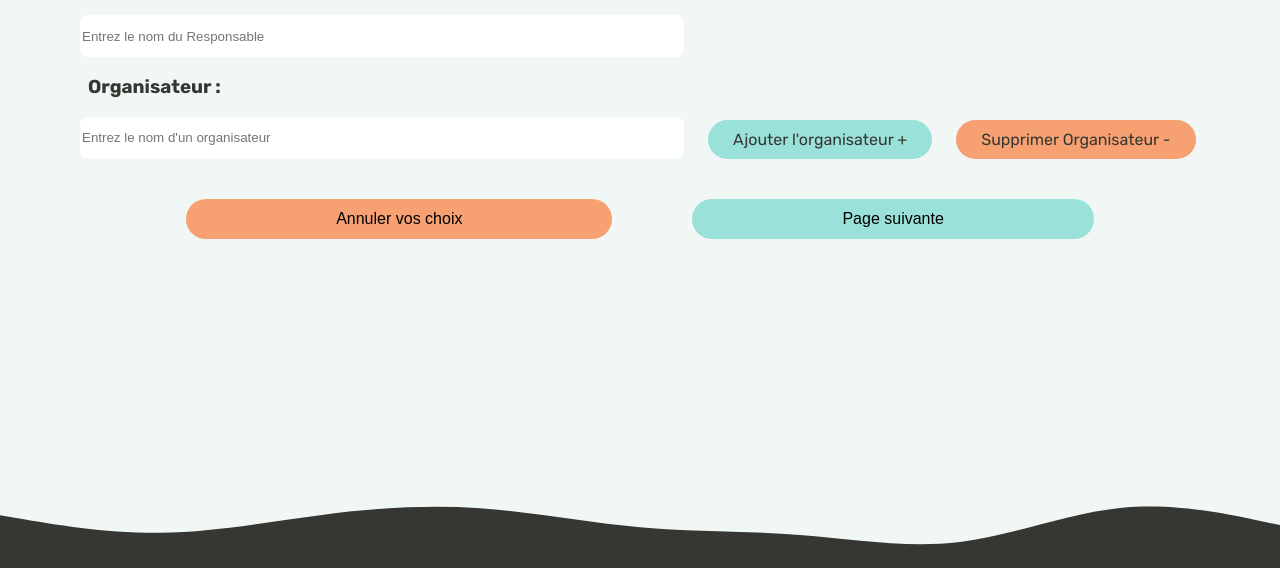
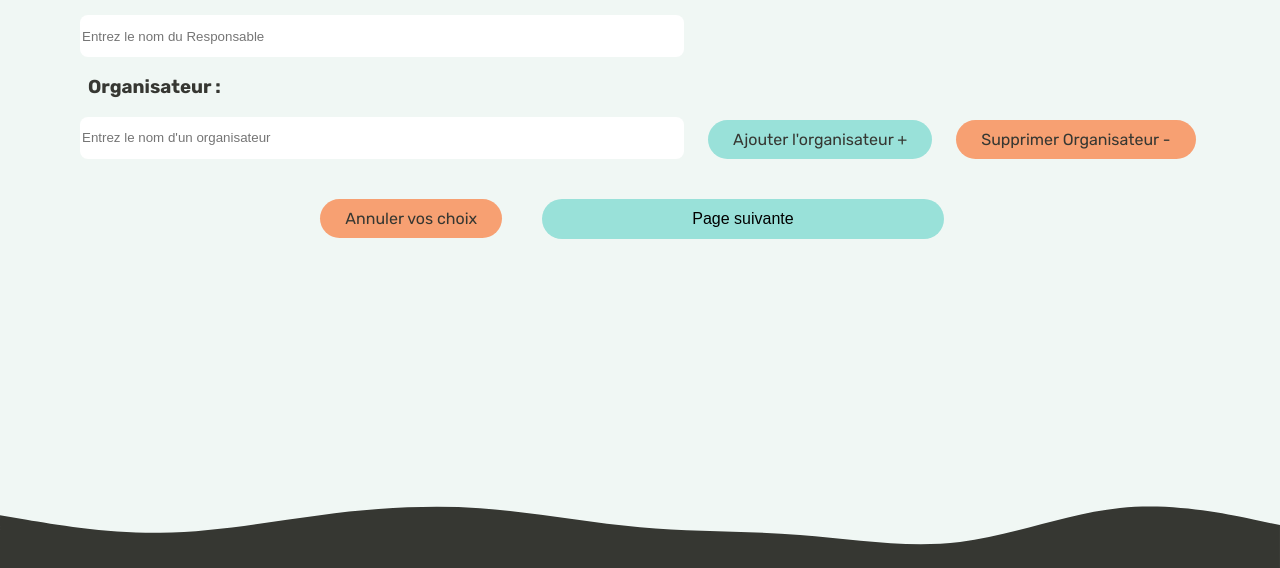
Before and after one commit to GroupeSAETPA1/Festiplan, a PHP site: page /views/creation/createFestival2.php in a window 1280 px wide. Shown: the part 159-727 px from the top of the page. Run offline with PHP 8.4, Linux system fonts and the light colour scheme; style sheets or scripts are compiled from the project's sources.

Commit message:
continue de modif les bouton

```diff
--- a/FestiplanWeb/static/style/css/createFestiplan/button.css
+++ b/FestiplanWeb/static/style/css/createFestiplan/button.css
@@ -103,7 +103,7 @@
   padding: 2vh;
 }
 
-.ajouterOrga {
+.ajouter {
   padding: 10px 25px;
   font-size: 1rem;
   text-align: center;
@@ -116,7 +116,7 @@
   margin-left: 3vh;
 }
 
-.ajouterOrga:hover {
+.ajouter:hover {
   background-color: #85dbd2;
   scale: 1.05;
 }
@@ -139,4 +139,22 @@
   scale: 1.05;
 }
 
+.annulChoix {
+  padding: 10px 25px;
+  font-size: 1rem;
+  text-align: center;
+  cursor: pointer;
+  background-color: #F7A072;
+  transition: background-color 0.3s ease;
+  width: fit-content;
+  height: fit-content;
+  border-radius: 30px;
+  margin-left: 3vh;
+}
+
+.annulChoix:hover {
+  background-color: #f6905a;
+  scale: 1.05;
+}
+
 /*# sourceMappingURL=button.css.map */
--- a/FestiplanWeb/static/style/scss/createFestiplan/button.scss
+++ b/FestiplanWeb/static/style/scss/createFestiplan/button.scss
@@ -109,7 +109,7 @@
   padding: 2vh;
 }
 
-.ajouterOrga{
+.ajouter{
   padding: 10px 25px;
   font-size: 1rem;
   text-align: center;
@@ -121,7 +121,7 @@
   border-radius: 30px ;
   margin-left: 3vh;
 }
-.ajouterOrga:hover {
+.ajouter:hover {
   background-color: darken($light-blue,5);
   scale: 1.05;
 
@@ -143,3 +143,20 @@
   background-color: darken($orange,5);
   scale: 1.05;
 }
+
+.annulChoix{
+  padding: 10px 25px;
+  font-size: 1rem;
+  text-align: center;
+  cursor: pointer;
+  background-color: $orange;
+  transition: background-color 0.3s ease;
+  width: fit-content;
+  height: fit-content;
+  border-radius: 30px ;
+  margin-left: 3vh;
+}
+.annulChoix:hover {
+  background-color: darken($orange,5);
+  scale: 1.05;
+}
--- a/FestiplanWeb/views/creation/createFestival.php
+++ b/FestiplanWeb/views/creation/createFestival.php
@@ -96,8 +96,8 @@
         </div>
 
         <div class="babou">
-            <div class="butSpec">
-                <button class="annul">Annuler vos choix </button>
+            <div class="annulChoix">
+                Annuler vos choix  <!-- TODO fontawesome -->
             </div>
             <div class="butSpec">
                 <a href="createFestival2.php"><button class="valid">Page Suivante</button></a>
--- a/FestiplanWeb/views/creation/createFestival2.php
+++ b/FestiplanWeb/views/creation/createFestival2.php
@@ -45,7 +45,7 @@
                         <input class="text" type="text" id="rechercheOrga" name="rechercheOrga"
                                placeholder="Entrez le nom d'un organisateur"/>
                     </div>
-                    <div class="ajouterOrga">
+                    <div class="ajouter">
                                 Ajouter l'organisateur + <!-- TODO fontawesome -->
                     </div>
 
@@ -57,8 +57,8 @@
         </div>
 
         <div class="babou">
-            <div class="butSpec">
-                <button class="annul">Annuler vos choix </button>
+            <div class="annulChoix">
+                Annuler vos choix  <!-- TODO fontawesome -->
             </div>
             <div class="butSpec">
                 <a href="createFestival3.php"><button class="valid">Page suivante </button></a>
--- a/FestiplanWeb/views/creation/createFestival3.php
+++ b/FestiplanWeb/views/creation/createFestival3.php
@@ -71,8 +71,8 @@
             </div>
 
         <div class="babou">
-            <div class="butSpec">
-                <button class="annul">Annuler vos choix</button>
+            <div class="annulChoix">
+                Annuler vos choix  <!-- TODO fontawesome -->
             </div>
             <div class="butSpec">
                 <button class="valid">Valider</button>
```
Also changed, not shown: 1 other file.
